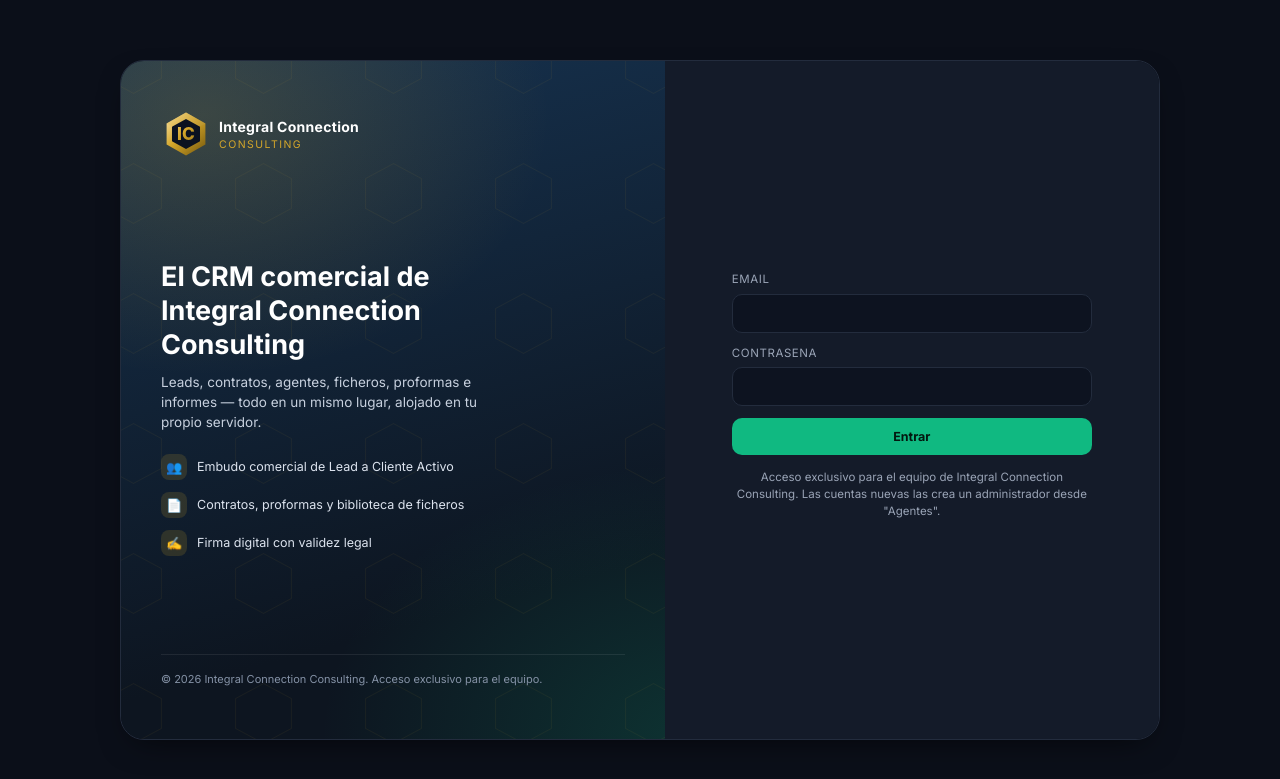
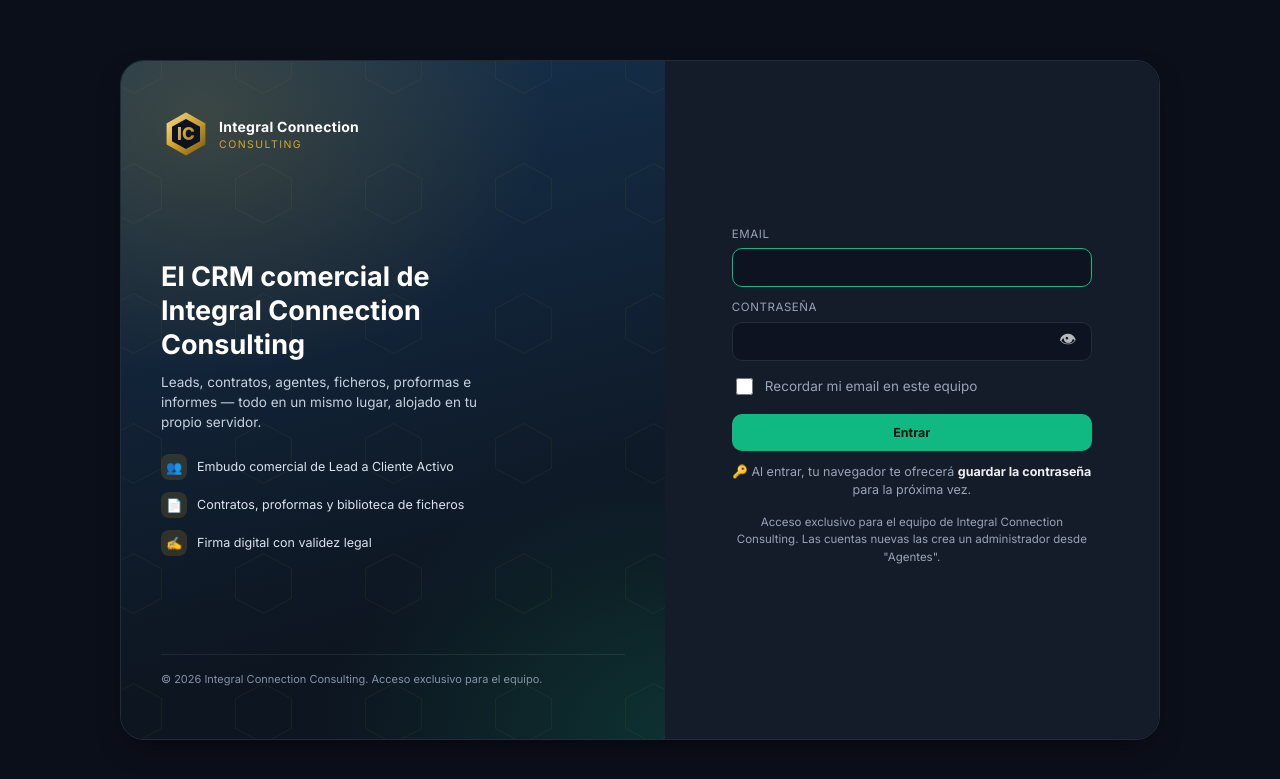
Before and after one commit to contratacionecenntrales/NUEVOCRMICC, a PHP site: page / in a window 1280 px wide. Shown: the top 779 px of the page. Run offline with PHP 8.4, Linux system fonts and the light colour scheme.

Commit message:
Login: el navegador ofrece guardar la contraseña, botón para verla y recordar email
- Formulario con method, name y autocomplete username/current-password
- Con HTTPS se pide también de forma explícita (Credential Management)
- Cambiar contraseña con autocomplete new-password para actualizar la guardada
- Nuevo usuario con autocomplete off para no rellenar tus datos

Co-Authored-By: Claude Opus 5.5 <noreply@anthropic.com>
Claude-Session: https://claude.ai/code/session_013YqYeup887oXybdxEWyQ3u

```diff
--- a/css/app.css
+++ b/css/app.css
@@ -1381,3 +1381,14 @@ a.icc-ag-kpi:hover{transform:translateY(-2px);box-shadow:0 14px 30px -16px var(-
   .icc-ap-gestion{grid-template-columns:1fr}
   .icc-ap-equipo{padding:12px}
 }
+
+/* Login: ver contraseña, recordar email y aviso de guardar contraseña */
+.icc-pass-wrap{position:relative}
+.icc-pass-wrap .icc-input{width:100%;padding-right:48px}
+.icc-pass-ver{position:absolute;right:6px;top:50%;transform:translateY(-50%);display:grid;place-items:center;width:36px;height:36px;padding:0;
+  border:0;border-radius:9px;background:transparent;cursor:pointer;font-size:17px;opacity:.75}
+.icc-pass-ver:hover,.icc-pass-ver:focus-visible{opacity:1;background:rgba(255,255,255,.07)}
+.icc-recordar{display:flex;align-items:center;gap:9px;margin:2px 0 4px;font-size:13.5px;color:var(--txt-2);cursor:pointer;user-select:none}
+.icc-recordar input{width:17px;height:17px;accent-color:var(--esmeralda);cursor:pointer}
+.icc-auth-guardar{margin:12px 0 0;text-align:center;font-size:12.5px}
+.icc-auth-guardar b{color:var(--txt)}
--- a/js/app.js
+++ b/js/app.js
@@ -34,25 +34,76 @@
       '<div class="icc-auth-panel"><div class="icc-auth-card">' +
       '<div class="icc-brand"><img src="assets/logo.svg" alt="ICC" class="icc-brand-logo">' +
       '<div><strong>Integral Connection</strong><span>Consulting · CRM</span></div></div>' +
-      '<form id="form-auth" class="icc-form">' +
-      '<div class="icc-field"><label>Email</label><input class="icc-input" name="email" type="email" required></div>' +
-      '<div class="icc-field"><label>Contrasena</label><input class="icc-input" name="password" type="password" minlength="6" required></div>' +
+      // Formulario de acceso "de verdad" (method, name, id y autocomplete) para
+      // que Chrome, Edge, Firefox y Safari ofrezcan guardar la contraseña.
+      '<form id="form-auth" name="login" class="icc-form" method="post" action="#" autocomplete="on">' +
+      '<div class="icc-field"><label for="login-email">Email</label>' +
+      '<input class="icc-input" id="login-email" name="email" type="email" autocomplete="username" autocapitalize="none" spellcheck="false" inputmode="email" required></div>' +
+      '<div class="icc-field"><label for="login-password">Contraseña</label>' +
+      '<div class="icc-pass-wrap"><input class="icc-input" id="login-password" name="password" type="password" autocomplete="current-password" minlength="6" required>' +
+      '<button type="button" class="icc-pass-ver" id="btn-ver-password" aria-label="Mostrar contraseña" aria-pressed="false" title="Mostrar contraseña">👁</button></div></div>' +
+      '<label class="icc-recordar"><input type="checkbox" name="recordar" id="login-recordar"> Recordar mi email en este equipo</label>' +
       '<button type="submit" class="icc-btn icc-btn-primary icc-btn-block" id="btn-submit-auth">Entrar</button>' +
       "</form>" +
+      '<p class="icc-muted icc-auth-guardar">🔑 Al entrar, tu navegador te ofrecerá <b>guardar la contraseña</b> para la próxima vez.</p>' +
       '<p class="icc-muted icc-auth-foot">Acceso exclusivo para el equipo de Integral Connection Consulting. Las cuentas nuevas las crea un administrador desde "Agentes".</p>' +
       "</div></div></div></div>";
 
-    document.getElementById("form-auth").addEventListener("submit", async function (e) {
+    var formAuth = document.getElementById("form-auth");
+    var campoEmail = document.getElementById("login-email");
+    var campoPass = document.getElementById("login-password");
+    var casillaRecordar = document.getElementById("login-recordar");
+
+    // Email recordado (solo el email: la contraseña la guarda el navegador).
+    var emailGuardado = "";
+    try { emailGuardado = localStorage.getItem("icc_login_email") || ""; } catch (e) { /* sin almacenamiento */ }
+    if (emailGuardado) {
+      campoEmail.value = emailGuardado;
+      casillaRecordar.checked = true;
+      campoPass.focus();
+    } else {
+      campoEmail.focus();
+    }
+
+    var btnVer = document.getElementById("btn-ver-password");
+    btnVer.addEventListener("click", function () {
+      var mostrar = campoPass.type === "password";
+      campoPass.type = mostrar ? "text" : "password";
+      btnVer.setAttribute("aria-pressed", mostrar ? "true" : "false");
+      btnVer.setAttribute("aria-label", mostrar ? "Ocultar contraseña" : "Mostrar contraseña");
+      btnVer.title = mostrar ? "Ocultar contraseña" : "Mostrar contraseña";
+      btnVer.textContent = mostrar ? "🙈" : "👁";
+      campoPass.focus();
+    });
+
+    formAuth.addEventListener("submit", async function (e) {
       e.preventDefault();
-      var fd = new FormData(e.target);
+      var email = campoEmail.value.trim();
+      var password = campoPass.value;
       var btn = document.getElementById("btn-submit-auth");
       btn.disabled = true;
+      btn.textContent = "Entrando…";
+      // Antes de enviar se vuelve a "password" para que el navegador lo reconozca.
+      if (campoPass.type !== "password") btnVer.click();
       try {
-        await window.icc.auth.signIn(fd.get("email"), fd.get("password"));
+        await window.icc.auth.signIn(email, password);
+        try {
+          if (casillaRecordar.checked) localStorage.setItem("icc_login_email", email);
+          else localStorage.removeItem("icc_login_email");
+        } catch (e2) { /* sin almacenamiento */ }
+        // Con HTTPS, Chrome/Edge permiten pedirlo de forma explicita. Sin
+        // certificado se usa la deteccion normal del navegador (envio del
+        // formulario + desaparicion de la pantalla de acceso).
+        try {
+          if (window.PasswordCredential && window.isSecureContext && navigator.credentials) {
+            navigator.credentials.store(new window.PasswordCredential({ id: email, password: password, name: email })).catch(function () {});
+          }
+        } catch (e3) { /* navegador sin soporte */ }
       } catch (err) {
         U.toast(err.message || "No se pudo iniciar sesion", "error");
-      } finally {
         btn.disabled = false;
+        btn.textContent = "Entrar";
+        campoPass.select();
       }
     });
   }
@@ -363,11 +414,12 @@
       "<h2>Cambia tu contraseña</h2>" +
       '<p class="icc-muted">Hola ' + U.escapeHtml(st.user.nombre) + ", estás usando una contraseña provisional. " +
       "Por seguridad, elige una nueva antes de continuar.</p>" +
-      '<form id="form-cambio-obligatorio" class="icc-form">' +
-      '<div class="icc-field"><label>Contraseña provisional</label><input class="icc-input" name="actual" type="password" required></div>' +
-      '<div class="icc-field"><label>Nueva contraseña</label><input class="icc-input" name="nueva" type="password" minlength="8" required>' +
+      '<form id="form-cambio-obligatorio" class="icc-form" method="post" action="#">' +
+      '<input type="email" name="username" autocomplete="username" value="' + U.escapeHtml(st.user.email || "") + '" hidden readonly>' +
+      '<div class="icc-field"><label>Contraseña provisional</label><input class="icc-input" name="actual" type="password" autocomplete="current-password" required></div>' +
+      '<div class="icc-field"><label>Nueva contraseña</label><input class="icc-input" name="nueva" type="password" autocomplete="new-password" minlength="8" required>' +
       '<span class="icc-ayuda">Mínimo 8 caracteres, con letras y números.</span></div>' +
-      '<div class="icc-field"><label>Repite la nueva</label><input class="icc-input" name="repetir" type="password" minlength="8" required></div>' +
+      '<div class="icc-field"><label>Repite la nueva</label><input class="icc-input" name="repetir" type="password" autocomplete="new-password" minlength="8" required></div>' +
       '<button type="submit" class="icc-btn icc-btn-primary icc-btn-block">Guardar y entrar</button>' +
       '<button type="button" class="icc-btn icc-btn-ghost icc-btn-block" id="btn-salir-cambio">Salir</button>' +
       "</form></div></div>";
```
Also changed, not shown: js/views.js.
